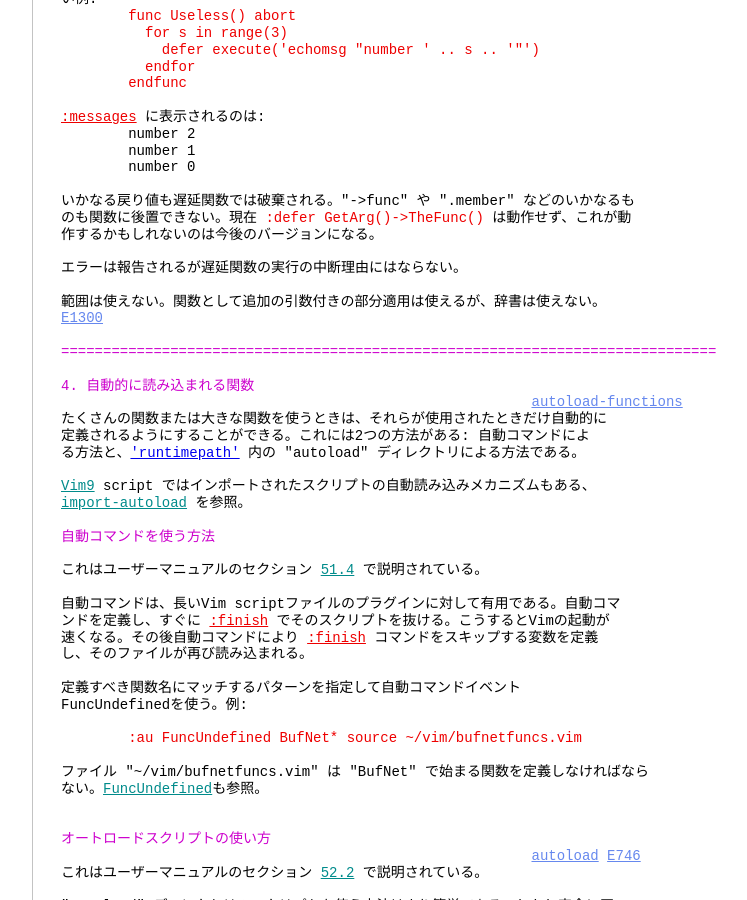
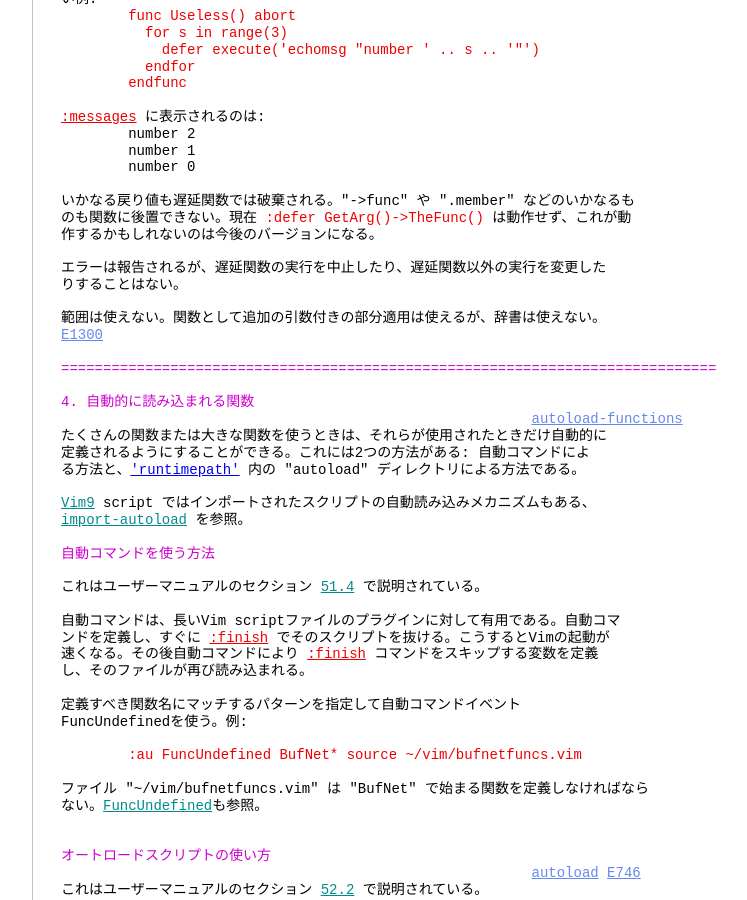
Before and after one commit to vim-jp/vimdoc-ja, a Jekyll site: the page built from userfunc.html, in a window 1280 px wide and 900 px high, scrolled down 6977 px. Shown: the whole window, without its empty margins (340-1087 px from the left). Built offline with Jekyll 4.4.1, drawn with Linux system fonts in a browser that asks for light colours; nearby versions of some CDN libraries; comment, search, counter and statistics services are not loaded.

Commit message:
Generated by GitHub workflow 6642914358
https://github.com/vim-jp/vimdoc-ja-working/actions/runs/6642914358

```diff
--- a/userfunc.html
+++ b/userfunc.html
@@ -421,7 +421,8 @@ script の場合は、関数がエクスポートされていないことが原
 のも関数に後置できない。現在&nbsp;<span class="Comment">:defer GetArg()-&gt;TheFunc()</span>&nbsp;は動作せず、これが動<br>
 作するかもしれないのは今後のバージョンになる。<br>
 <br>
-エラーは報告されるが遅延関数の実行の中断理由にはならない。<br>
+エラーは報告されるが、遅延関数の実行を中止したり、遅延関数以外の実行を変更した<br>
+りすることはない。<br>
 <br>
 範囲は使えない。関数として追加の引数付きの部分適用は使えるが、辞書は使えない。<br>
 <a class="Constant" href="userfunc.html#E1300" name="E1300">E1300</a><br>
```
